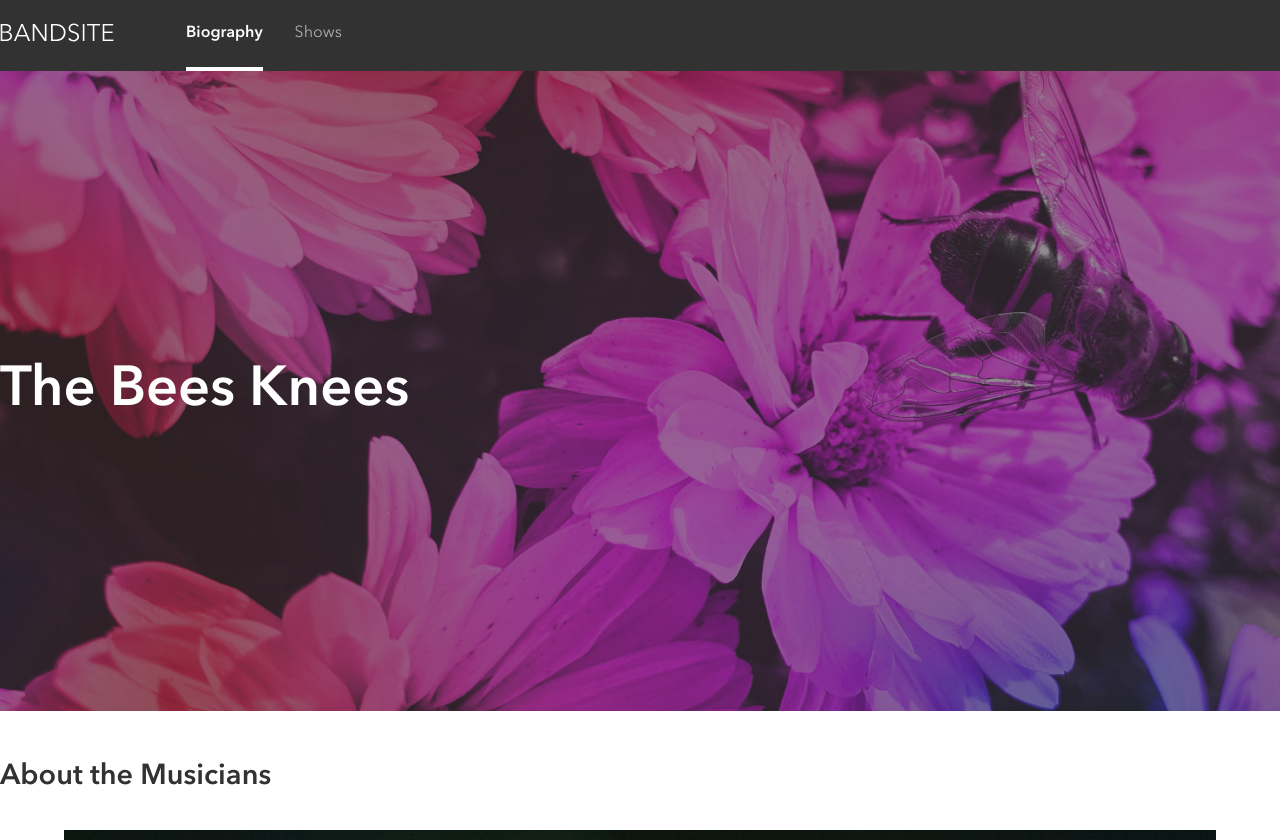
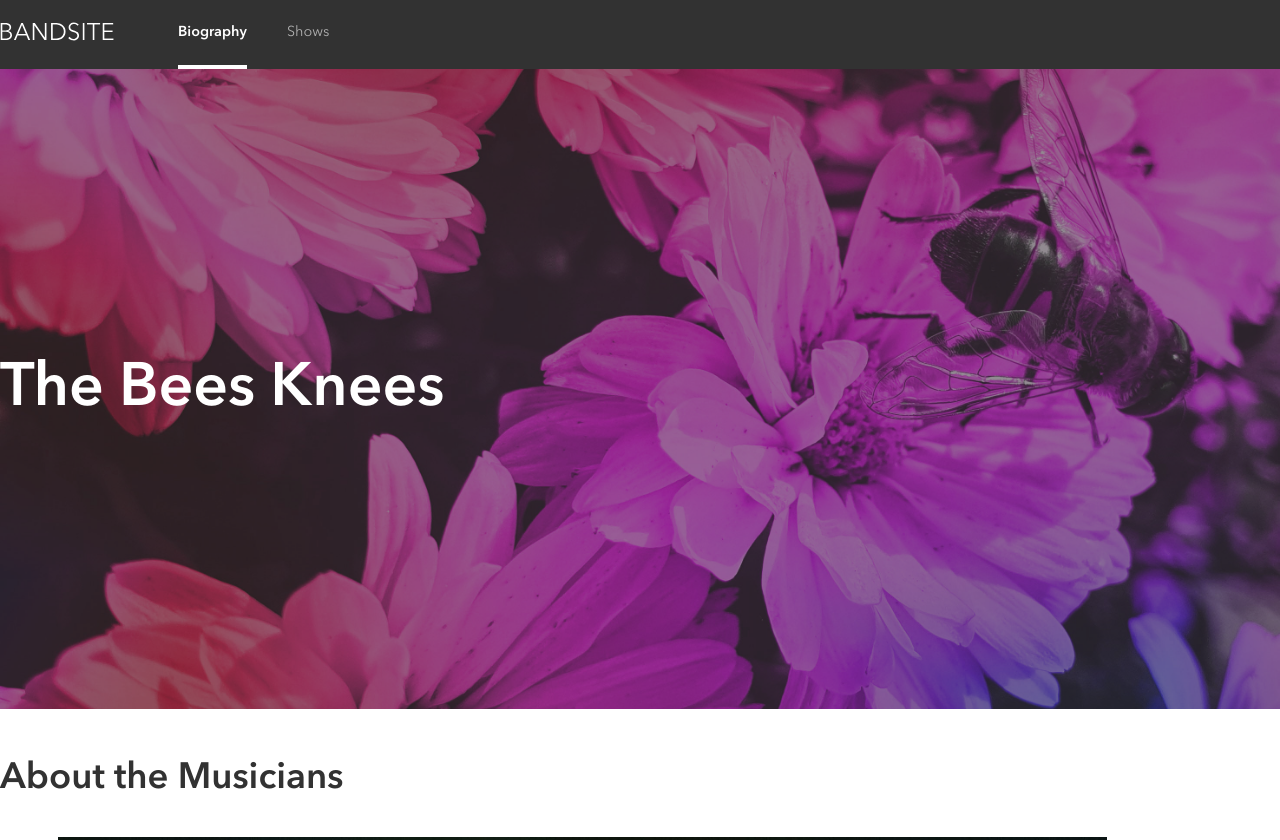
Before and after one commit to LuckyMabel/bandsite, a plain HTML site: page index.html in a window 1280 px wide. Shown: the top 840 px of the page. Drawn offline with Linux system fonts and the light colour scheme.

Commit message:
Added and adjusted scss files to make the website tablet responsive.

```diff
--- a/styles/bio.scss
+++ b/styles/bio.scss
@@ -10,7 +10,7 @@
     height: 32vh;
 
     @include tablet {
-        height: 60vh;
+        height: 50vh;
     }
     @include desktop {
         height: 80vh;
@@ -33,7 +33,7 @@
         font-size: 1.8rem;
 
         @include tablet {
-            font-size: 3.5rem;
+            font-size: 3.8rem;
         }
     }
 }
@@ -50,14 +50,6 @@
         }
     }
 
-    &__image {
-        @include padding-component("mobile");
-
-        @include tablet {
-            @include padding-component("tablet");
-        }
-    }
-
     &__title{
         font-family: 'AvenirNextLTPro-Demi';
         color: $pri-dark;
@@ -65,14 +57,23 @@
         @include padding-headline("mobile");
 
         @include tablet {
+            font-size: 2.28rem;
             @include padding-headline("tablet");
         }
     }
 
     &__content {
         @include tablet {
-            width: 90%;
-            margin: 0 auto;
+            width: 82%;
+            margin: 0 3.6rem;
+        }
+    }
+
+    &__image {
+        @include padding-component("mobile");
+
+        @include tablet {
+            @include padding-component("tablet");
         }
     }
 
@@ -82,10 +83,19 @@
         font-size: 1.02rem;
         line-height: 1.6;
         padding: 0 .5rem;
+
+        @include tablet {
+            font-size: 1.4rem;
+            padding: 0 0;
+        }
     }
 
     &__citation {
         padding: .5rem 0;
+
+        @include tablet {
+            font-size: 1rem;
+        }
     }
 
     &__introduction {
@@ -101,6 +111,8 @@
 
         @include tablet {
             flex: 1 0 100%;
+            font-size: 1.5rem;
+            font-family: "AvenirNextLTPro-Demi";
             @include padding-headline("tablet");
         }
     }
@@ -109,8 +121,11 @@
         line-height: 1.5;
         font-size: 0.95rem;
         padding: 0 1.1rem 0 0;
+
         @include tablet {
             flex: 1 0 40%;
+            font-size: 0.875rem;
+            line-height: 1.375rem;
         }
     }
 
@@ -119,7 +134,7 @@
         @include padding-component("mobile");
 
         @include tablet {
-            margin: 0 2rem 0 0;
+            margin: 0 1.3rem 0 0;
             padding-bottom: 0;
         }
     }
@@ -146,6 +161,7 @@
         @include padding-headline("mobile");
 
         @include tablet {
+            font-size: 2.28rem;
             @include padding-headline("tablet");
         }
     }
@@ -161,15 +177,21 @@
 
     &__item {
         margin-bottom: 1rem;
-        &:last-child {margin-bottom: 0;}
+        &:last-child {
+            margin-bottom: 0;
+        }
 
-        @include tablet {width: 30%;}
+        @include tablet {
+            width: 30%;
+        }
     }
 
     &__image {
         filter: grayscale(1);
         transition: filter .2s ease;
 
-        &:hover {filter: none;}
+        &:hover {
+            filter: none;
+        }
     }
 }
--- a/styles/partials/_global.scss
+++ b/styles/partials/_global.scss
@@ -11,6 +11,7 @@ $sec-dark: #000000;
 $sec-mid: #e1e1e1;
 $sec-light: #fafafa;
 
+// Bases
 body {
   font-family: "AvenirNextLTPro-Regular";
   padding: 0;
@@ -43,17 +44,14 @@ img {
   background-color: $pri-dark;
 
   &__container {
-      display: flex;
-      flex-direction: row;
-      flex-wrap: wrap;
-      justify-content: center;
-      align-items: center;
+      @extend .container;
+      padding: 0 0;
 
       @include tablet {
           padding: 0 2.25rem;
           justify-content: flex-start;
           flex-wrap: nowrap;
-          gap: 3.5rem;
+          gap: 3rem;
       }
       @include desktop {
         padding: 0 0;
@@ -71,6 +69,7 @@ img {
   }
 
   &__logo {
+    max-height: 1.25rem;
     max-width: 7.5rem;
   }
 
@@ -90,7 +89,7 @@ img {
       align-items: flex-start;
 
       @include tablet {
-        gap: 2rem;
+        gap: 2.5rem;
       }
   }
 
@@ -115,6 +114,7 @@ img {
       @include tablet {
           padding: 1.5rem 0;
           flex: 0 0 auto;
+          font-size: .9rem;
       }
   }
 
@@ -133,7 +133,7 @@ img {
       padding-bottom: 2rem;
 
       @include tablet {
-          @include padding-component("tablet");
+          padding-bottom: 4rem;
       }
   }
 
@@ -145,7 +145,7 @@ img {
       @include padding-headline("mobile");
 
       @include tablet {
-          font-size: 2.5rem;
+          font-size: 2.28rem;
           order: -1;
           flex: 1 1 30%;
           @include padding-headline("tablet");
@@ -175,7 +175,6 @@ img {
       width: 1.8rem;
       height: 1.8rem;
       vertical-align: bottom;
-      @include tablet {width: 30px;}
   }
 
   &__contact {
@@ -185,6 +184,7 @@ img {
       @include tablet {
         flex: 1 0 30%;
       }
+
       @include desktop {
         flex: 0 1 30%;
       }
@@ -203,7 +203,9 @@ img {
   &__contact-location {
       @include padding-component("mobile");
 
-      @include tablet {@include padding-component("tablet");}
+      @include tablet {
+        @include padding-component("tablet");
+      }
   }
 
   &__contact-email {
@@ -212,13 +214,14 @@ img {
   }
 
   &__logo {
+    max-height: 1.25rem;
+    max-width: 7.5rem;
     vertical-align: bottom;
   }
 
   &__home {
       display: block;
       margin-top: 3rem;
-
       @include padding-component("mobile");
 
       @include tablet {
@@ -228,6 +231,7 @@ img {
           order: -1;
           text-align: right;
       }
+
       @include desktop {
         flex: 1 0 40%;
       }
--- a/styles/partials/_mixins.scss
+++ b/styles/partials/_mixins.scss
@@ -1,4 +1,3 @@
-
 // Breakpoints
 $tablet-width: 768px;
 $desktop-width: 1280px;
```
Also changed, not shown: styles/bio.css, styles/partials/_resets.scss (line endings or trailing spaces).
